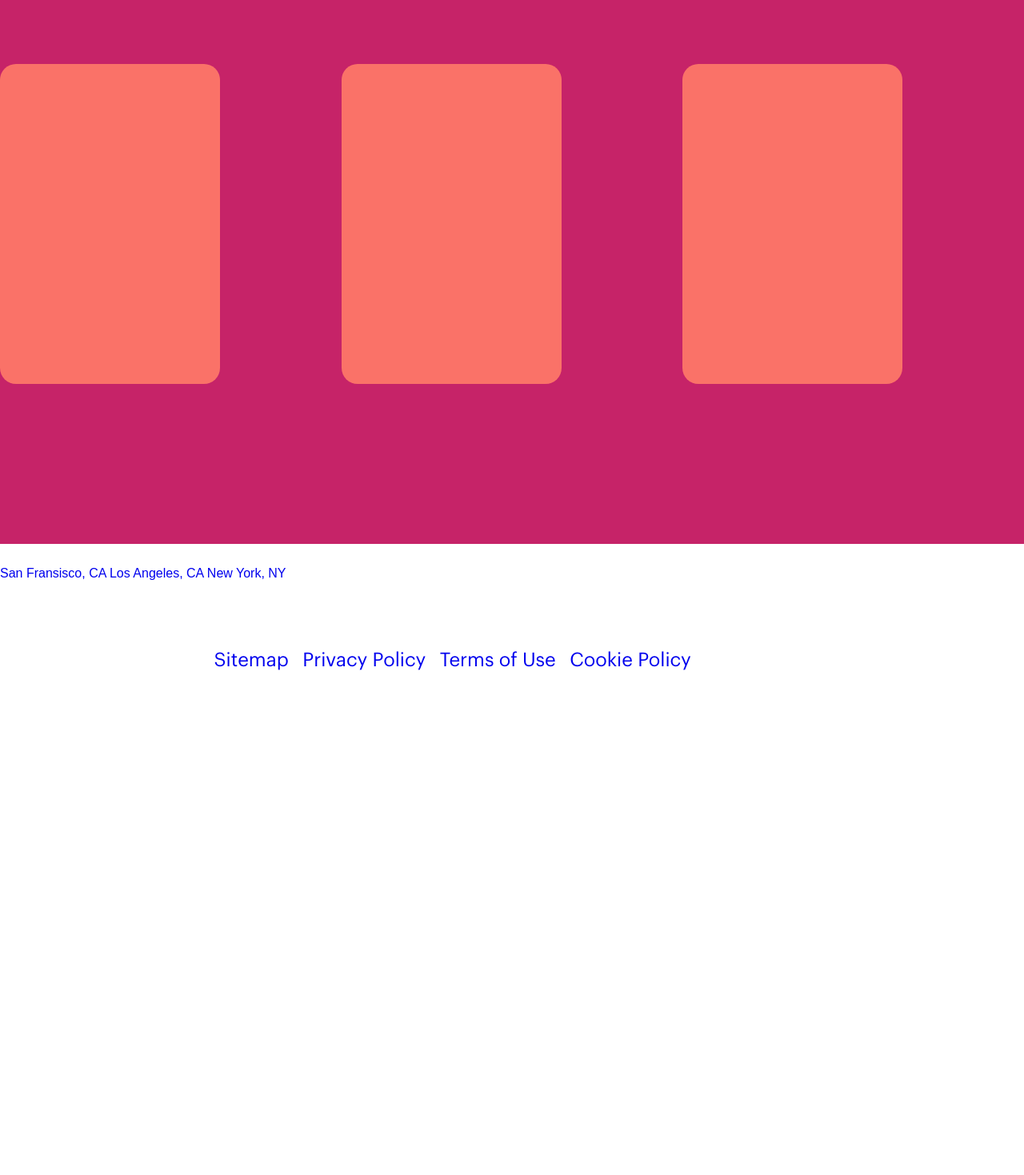
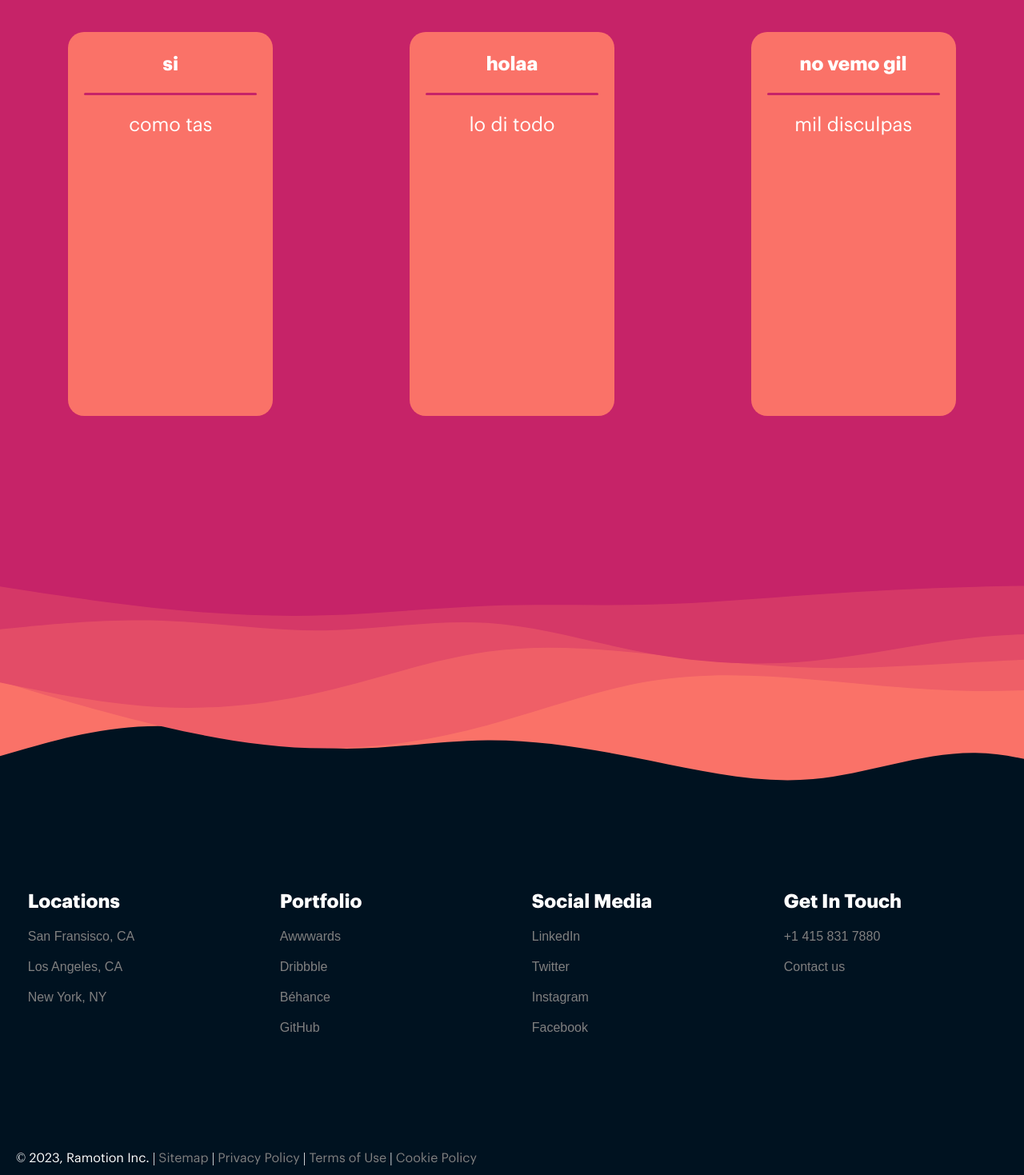
Before and after one commit to Flaviogonzalez/Front-End, a plain HTML site: page html/Proyecto 14 - Pagina seria/index.html in a window 1280 px wide. Shown: the part 920-2389 px from the top of the page at 80% size. Before the commit the page ends 1764 px from the top, so only its background shows below. Drawn offline with Linux system fonts and the light colour scheme.

Commit message:
mi mejor footer definitivamente

```diff
--- a/html/Proyecto 14 - Pagina seria/index.html
+++ b/html/Proyecto 14 - Pagina seria/index.html
@@ -44,28 +44,29 @@
         <section class="guide">
             <div class="guide__card">
                 <img src="" class="guide__card-image">
-                <h3 class="guide__card-title"></h3>
+                <h3 class="guide__card-title">si</h3>
                 <div class="blackline"></div>
-                <p class="guide__card-p"></p>
+                <p class="guide__card-p">como tas</p>
             </div>
 
             <div class="guide__card">
                 <img src="" class="guide__card-image">
-                <h3 class="guide__card-title"></h3>
+                <h3 class="guide__card-title">holaa</h3>
                 <div class="blackline"></div>
-                <p class="guide__card-p"></p>
+                <p class="guide__card-p">lo di todo</p>
             </div>
 
             <div class="guide__card">
                 <img src="" class="guide__card-image">
-                <h3 class="guide__card-title"></h3>
+                <h3 class="guide__card-title">no vemo gil</h3>
                 <div class="blackline"></div>
-                <p class="guide__card-p"></p>
+                <p class="guide__card-p">mil disculpas</p>
             </div>
         </section>
     </main>
 
     <footer class="footer">
+        <div class="footer__container">
             <section class="footer__info">
                 <h3 class="footer-title">Locations</h3>
                 <a href="#" class="footer-link">San Fransisco, CA</a>
@@ -74,24 +75,26 @@
             </section>
             <section class="footer__info">
                 <h3 class="footer-title">Portfolio</h3>
-            <a href="#" class="footer-link"></a>
-            <a href="#" class="footer-link"></a>
-            <a href="#" class="footer-link"></a>
+                <a href="#" class="footer-link">Awwwards</a>
+                <a href="#" class="footer-link">Dribbble</a>
+                <a href="#" class="footer-link">Béhance</a>
+                <a href="#" class="footer-link">GitHub</a>
             </section>
             <section class="footer__info">
                 <h3 class="footer-title">Social Media</h3>
-            <a href="#" class="footer-link"></a>
-            <a href="#" class="footer-link"></a>
-            <a href="#" class="footer-link"></a>
+                <a href="#" class="footer-link">LinkedIn</a>
+                <a href="#" class="footer-link">Twitter</a>
+                <a href="#" class="footer-link">Instagram</a>
+                <a href="#" class="footer-link">Facebook</a>
             </section>
             <section class="footer__info">
                 <h3 class="footer-title">Get In Touch</h3>
-            <a href="#" class="footer-link"></a>
-            <a href="#" class="footer-link"></a>
-            <a href="#" class="footer-link"></a>
+                <a href="#" class="footer-link">+1 415 831 7880</a>
+                <a href="#" class="footer-link">Contact us</a>
             </section>
+        </div>
 
-        <p class="footer__privacy">© 2023, Ramotion Inc. | <a href="#">Sitemap</a> | <a href="#">Privacy Policy</a>  | <a href="#">Terms of Use</a> | <a href="#">Cookie Policy</a></p>
+        <p class="footer-privacy">© 2023, Ramotion Inc. | <a href="#" class="Privacy-link">Sitemap</a> | <a href="#" class="Privacy-link">Privacy Policy</a>  | <a href="#" class="Privacy-link">Terms of Use</a> | <a href="#" class="Privacy-link">Cookie Policy</a></p>
     </footer>
 </body>
 </html>
--- a/html/Proyecto 14 - Pagina seria/styles.css
+++ b/html/Proyecto 14 - Pagina seria/styles.css
@@ -176,15 +176,95 @@ small {font-size: 0.750rem; /* 12px */}
     width: 100vw;
     height: 100vh;
 
+
+
+
     display: grid;
     grid-template-columns: repeat(3, 1fr);
     align-items: center;
+    justify-items: center;
 }
 
 .guide__card {
-    width: 275px;
-    height: 400px;
+
+    padding: 10px;
+    word-break: break-all; /* QUIEBRA LA ORACION SALTANDO A LA SIGUIENTE LINEA SI SE PRODUCE OVERFLOW DE TEXTO */
+    min-height: auto;
+
+    text-align: center;
+
+    width: 60%;
+    height: 60%;
     background-color: #fa7268;
     border-radius: 20px;
+}
 
+.blackline {
+    margin: 20px 10px;
+    background-color: #c62368;
+    max-width: 100%;
+    height: 3px;
+    border-radius: 2px;
 }
+
+
+/* FOOTER */
+
+
+.footer {
+    height: 100vh;
+    width: 100vw;
+    background-image: url(img/layered-waves-haikei-invertido.svg);
+    background-size: cover;
+
+    padding: 20px 0 0 0;
+
+    bottom: 0;
+    right: 0;
+}
+
+.footer__container {
+    width: 100%;
+    height: 100%;
+
+    display: grid;
+    grid-template-columns: repeat(4, 1fr);
+    grid-template-rows: repeat(2,1fr);
+
+    gap: 20px;
+    padding: 20px;
+    margin-bottom: -50px;
+}
+
+.footer__info {
+    display: flex;
+    flex-direction: column;
+    gap: 20px;
+
+    grid-row: 2 / 3;
+
+    padding: 5%;
+}
+
+.footer-link {
+    color: gray;
+    transition: all 300ms ease;
+
+    &:hover {
+        color: white;
+    }
+}
+
+.footer-privacy {
+    font-size: 16px;
+    padding-left: 20px;
+}
+
+.Privacy-link {
+    color: gray;
+    transition: all 300ms ease;
+
+    &:hover {
+        color: white;
+    }
+}
```
Also changed, not shown: html/Proyecto 14 - Pagina seria/img/layered-waves-haikei-invertido.svg (added). Lines whose indentation alone changed are shown as unchanged.
